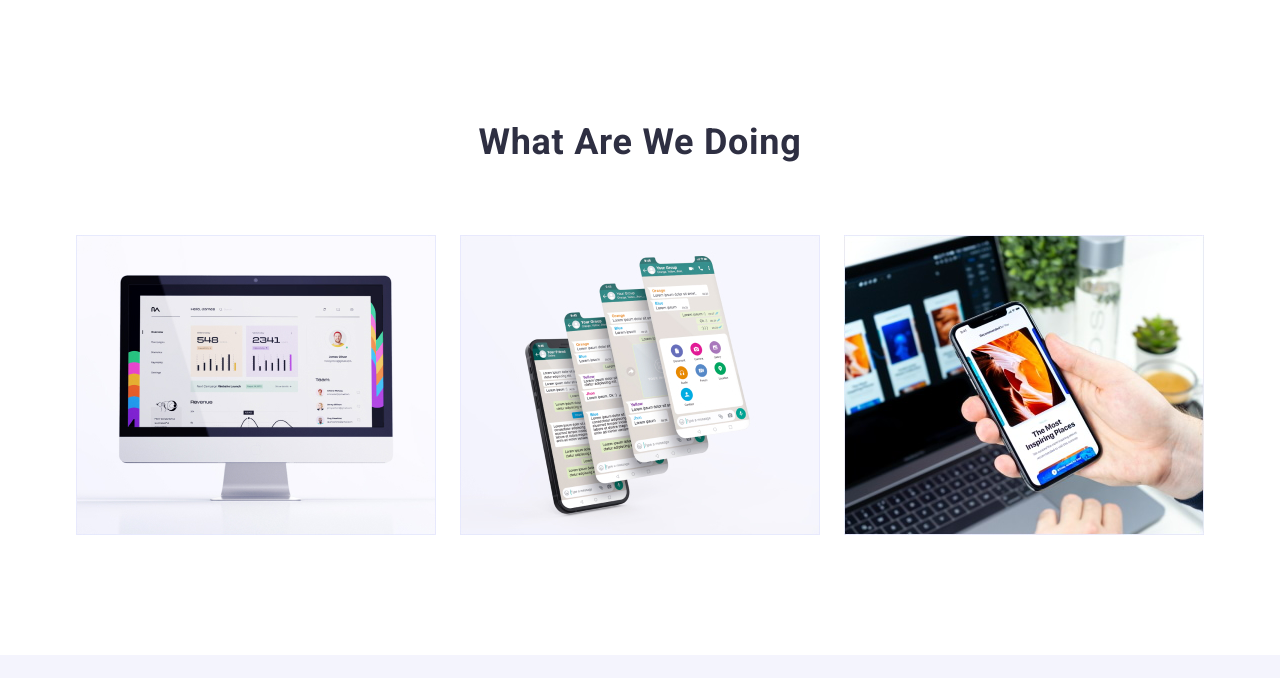
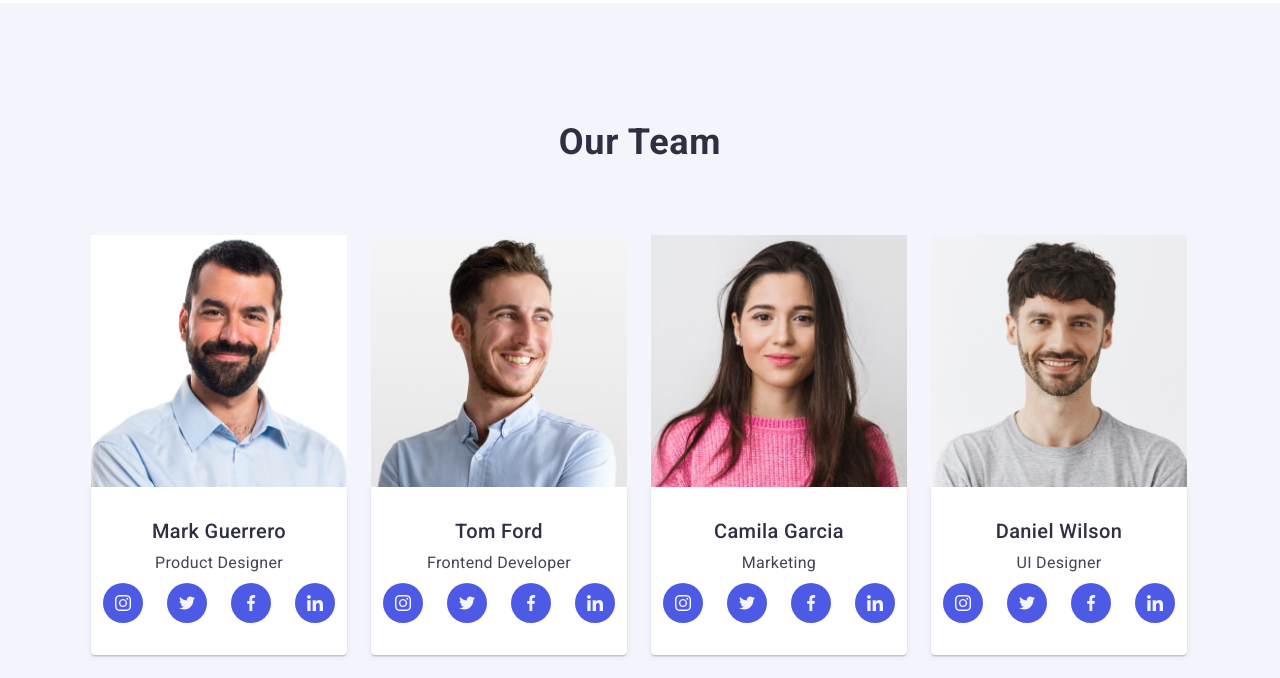
Before and after one commit to TsymbalyukM/goit-markup-hw-07, a plain HTML site: page index.html in a window 1280 px wide. Shown: the part 1162-1840 px from the top of the page. Drawn offline with nearby package versions, Linux system fonts and the light colour scheme.

Commit message:
Додає стилізацію

```diff
--- a/css/styles.css
+++ b/css/styles.css
@@ -394,25 +394,9 @@ body {
 
 /*------------------Що ми робимо------------------*/
 .actions {
-  /* padding-bottom: 120px; */
+  display: none;
 }
-.actions-title {
-  /* font-weight: 700;
-  font-size: 36px;
-  line-height: 1.11;
-  text-align: center;
-  letter-spacing: 0.02em;
-  text-transform: capitalize;
-  color: var(--title-color);
-  margin-bottom: 72px; */
-}
-.actions-list {
-  /* display: flex; */
-  /* gap: 24px; */
-}
-.actions-item {
-  /* background-color: var(--accent-color); */
-}
+
 /*------------------Команда------------------*/
 .team {
   background-color: var(--light-color);
```
